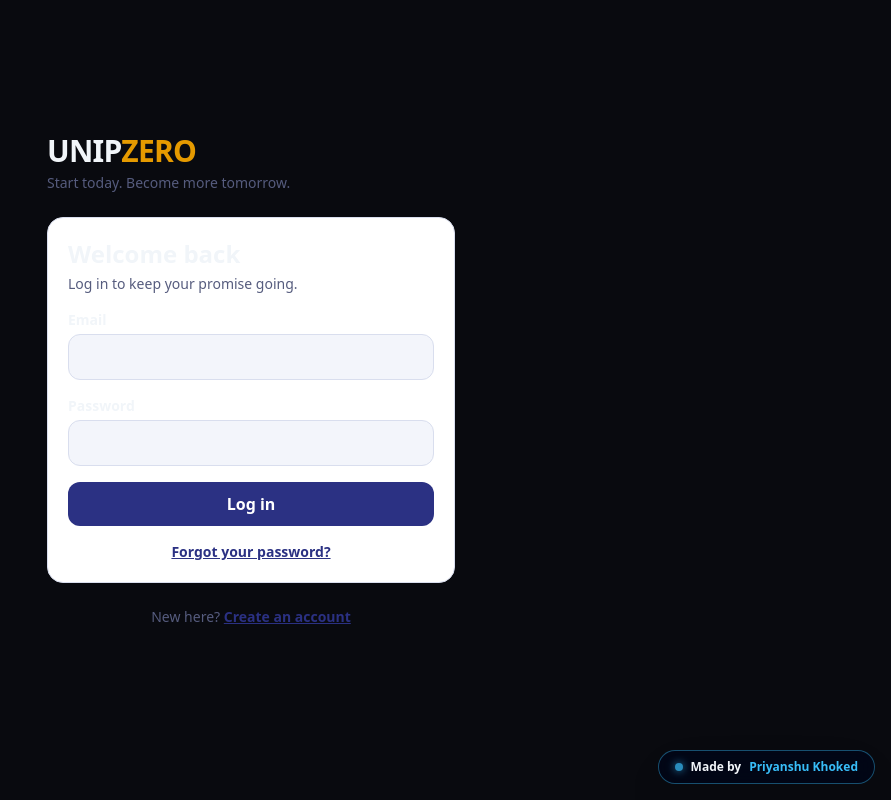
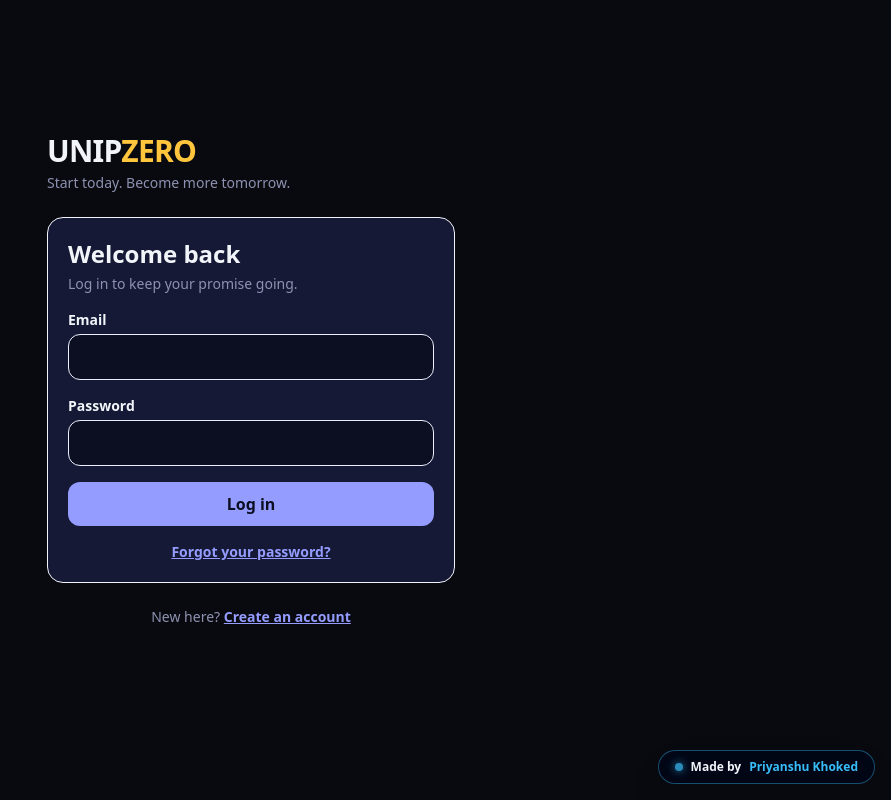
Before and after one commit to stfupriyanshu-ux/UNIPFIT, a Next.js app: page /login in a window 1280 px wide. Shown: the whole page, without its empty margins (389-1280 px from the left). Built offline with nearby package versions, Linux system fonts and the light colour scheme.

Commit message:
Refactor CSS variables and improve styles

```diff
--- a/src/app/globals.css
+++ b/src/app/globals.css
@@ -3,25 +3,65 @@
 @tailwind utilities;
 
 :root {
-  --bg: #F3F5FB; --surface: #FFFFFF; --raised: #E9EDF8; --ink: #131735; --muted: #565C7E; --line: #D9DEEE;
-  --brand: #2B3183; --brand-ink: #FFFFFF; --sun: #E59A00; --done: #0F7F69; --miss: #C0334E;
-  color-scheme: light;
-}
-.dark {
-  --bg: #0C0F22; --surface: #151935; --raised: #1D2246; --ink: #ECEEFF; --muted: #A0A6CF; --line: #2A3060;
-  --brand: #959CFF; --brand-ink: #0C0F22; --sun: #FFC53D; --done: #46D3AC; --miss: #FF7B92;
+  --bg: #0C0F22;
+  --surface: #151935;
+  --raised: #1D2246;
+  --ink: #ECEEFF;
+  --muted: #8E92B2;
+  --brand: #959CFF;
+  --brand-ink: #0C0F22;
+  --sun: #FFC53D;
+  --done: #46D3AC;
   color-scheme: dark;
 }
-html, body { height: 100%; }
-body { background: var(--bg); color: var(--ink); font-family: var(--font-body), system-ui, sans-serif; -webkit-tap-highlight-color: transparent; }
-:focus-visible { outline: 2px solid var(--brand); outline-offset: 2px; border-radius: 8px; }
-.tabular { font-variant-numeric: tabular-nums; }
-@media (prefers-reduced-motion: reduce) { *, *::before, *::after { animation: none !important; transition: none !important; scroll-behavior: auto !important; } }
-.safe-bottom { padding-bottom: env(safe-area-inset-bottom); }
-.safe-top { padding-top: env(safe-area-inset-top); }
-/* Smooth scrolling and fast UI response */
+
+html, body {
+  height: 100%;
+}
+
+body {
+  background: var(--bg);
+  color: var(--ink);
+  font-family: var(--font-body), sans-serif;
+  overflow-x: hidden;
+}
+
+:focus-visible {
+  outline: 2px solid var(--brand);
+  outline-offset: 2px;
+}
+
+.tabular {
+  font-variant-numeric: tabular-nums;
+}
+
+@media (prefers-reduced-motion: reduce) {
+  *, *::before, *::after {
+    animation-duration: 0.01ms !important;
+  }
+}
+
+.safe-bottom {
+  padding-bottom: env(safe-area-inset-bottom);
+}
+
+.safe-top {
+  padding-top: env(safe-area-inset-top);
+}
+
+/* Glassmorphism Premium Effect */
+.glass-card {
+  background: rgba(21, 25, 53, 0.7);
+  backdrop-filter: blur(12px);
+  -webkit-backdrop-filter: blur(12px);
+  border: 1px solid rgba(149, 156, 255, 0.2);
+  box-shadow: 0 8px 32px 0 rgba(0, 0, 0, 0.37);
+}
+
+/* Smooth Scrolling & Fast Micro-Interactions */
 html {
   scroll-behavior: smooth;
+  -webkit-tap-highlight-color: transparent;
 }
 
 button, a {
```
